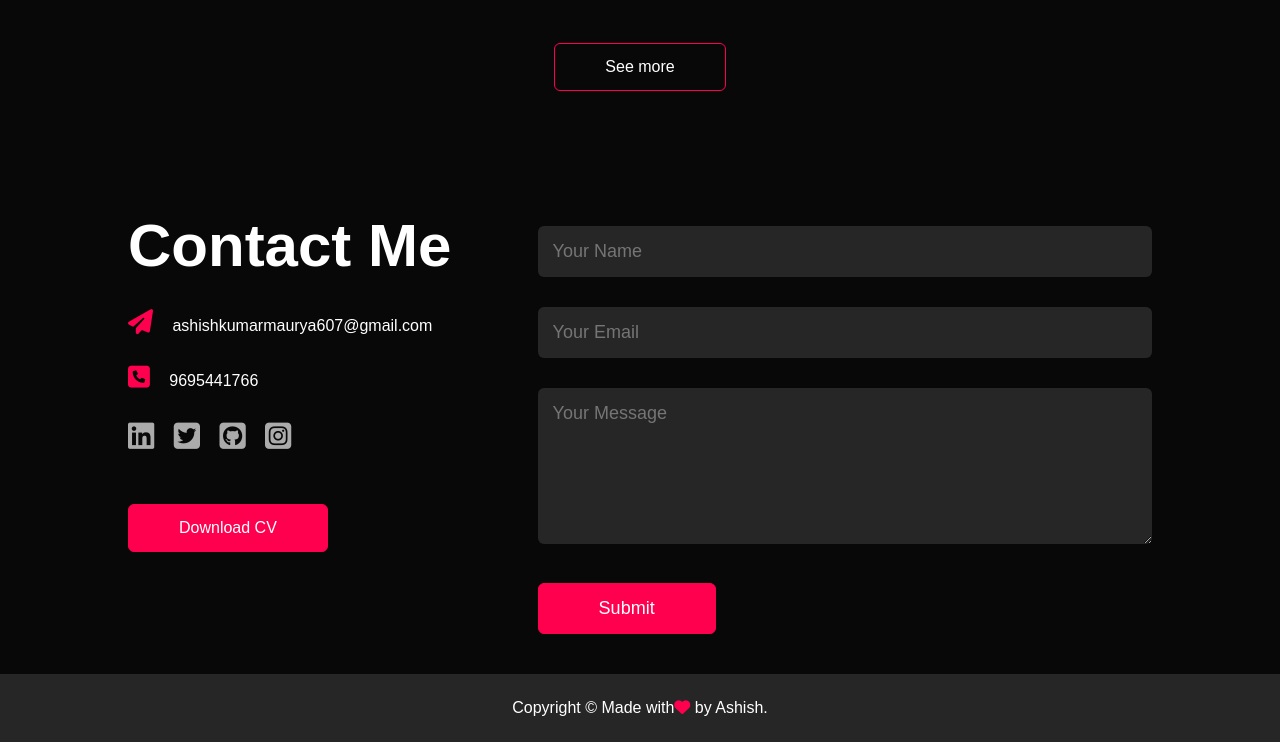
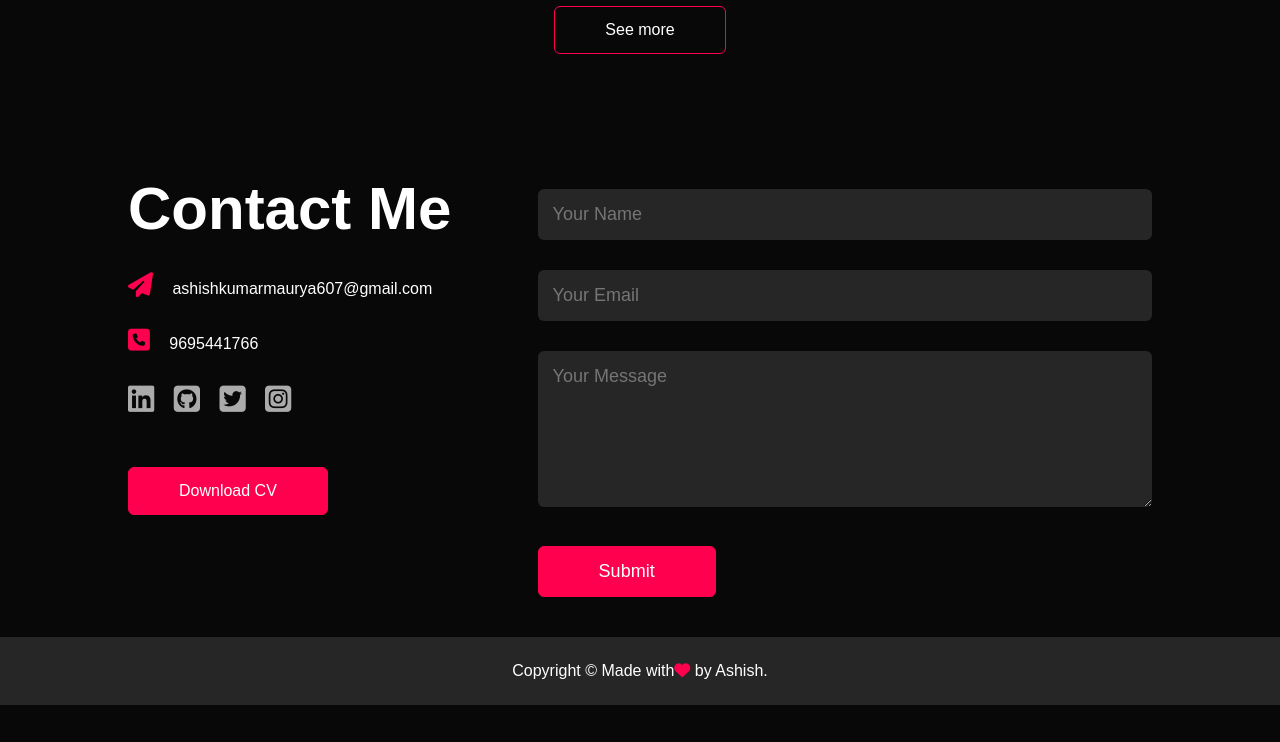
Before and after one commit to ashishk607/My-Portfolio-Website, a plain HTML site: page index.html in a window 1280 px wide. Shown: the part 2525-3267 px from the top of the page. After the commit the page ends 3230 px from the top, so only its background shows below. Drawn offline with Linux system fonts and the light colour scheme.

Commit message:
fourth commit

```diff
--- a/index.html
+++ b/index.html
@@ -142,10 +142,11 @@
                     <p><i class="fa-solid fa-paper-plane"></i> ashishkumarmaurya607@gmail.com</p>
                     <p><i class="fa-solid fa-square-phone"></i> 9695441766</p>
                     <div class="social-icons">
-                        <a href="#"><i class="fa-brands fa-linkedin"></i></a>
-                        <a href="#"><i class="fa-brands fa-square-twitter"></i></a>
-                        <a href="#"><i class="fa-brands fa-square-github"></i></a>
-                        <a href="#"><i class="fa-brands fa-square-instagram"></i></a>
+                        <a href="https://www.linkedin.com/in/ashishk607/"><i class="fa-brands fa-linkedin"></i></a>
+                        <a href="https://github.com/ashishk607"><i class="fa-brands fa-square-github"></i></a>
+                        <a href="https://twitter.com/ashishk607?t=3IyOxZZk_JY5L_ClfpPW4Q&s=09
+                        "><i class="fa-brands fa-square-twitter"></i></a>
+                        <a href="https://instagram.com/ashish.k.m?igshid=ZDdkNTZiNTM="><i class="fa-brands fa-square-instagram"></i></a>
                     </div>
                     <a href="images/my-cv.pdf" download class="btn btn2">Download CV</a>
                 </div>
```
Also changed, not shown: images/background.png, images/background1.png (added), images/user.png, images/user1.png (added).
